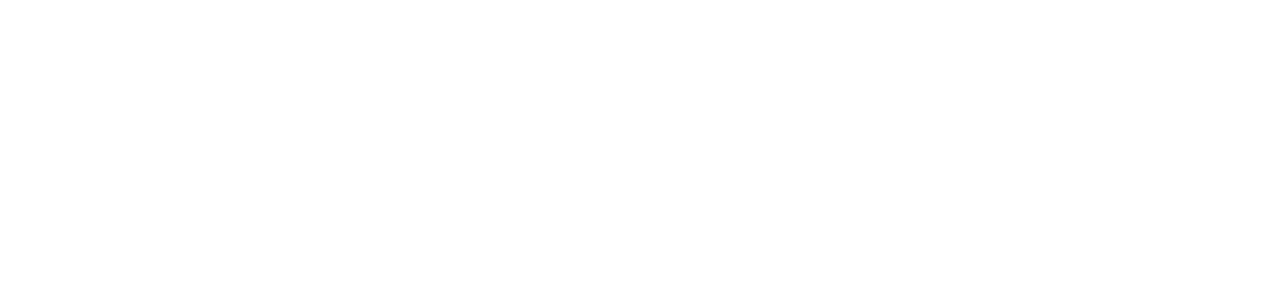
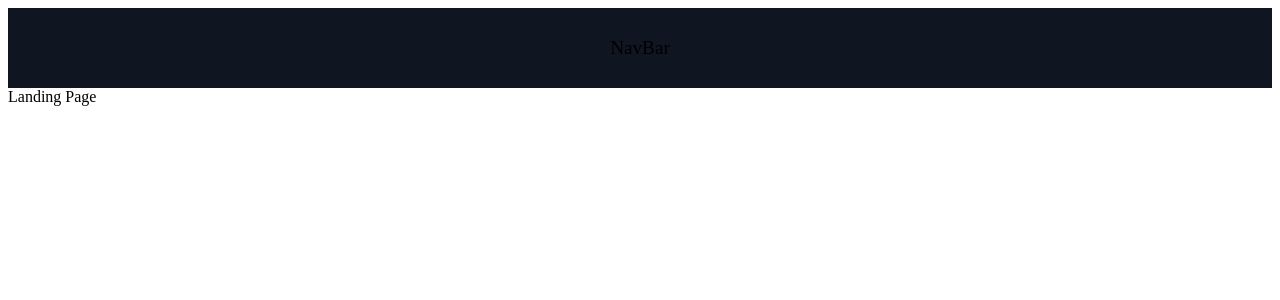
Before and after one commit to Tushar-Maity/Business-website, a React (Create React App) app: page / in a window 1280 px wide. Shown: the top 300 px of the page. Built offline with nearby package versions, Linux system fonts and the light colour scheme.

Commit message:
Navbar component added

```diff
--- a/package.json
+++ b/package.json
@@ -9,6 +9,7 @@
     "react": "^17.0.2",
     "react-dom": "^17.0.2",
     "react-scripts": "4.0.3",
+    "styled-components": "^5.3.0",
     "web-vitals": "^1.1.2"
   },
   "scripts": {
--- a/src/App.js
+++ b/src/App.js
@@ -1,9 +1,11 @@
 import React from 'react';
+import Navbar from "./components/Navbar";
 
 function App() {
   return (
     <div>
-
+       <Navbar />
+       Landing Page
     </div>
   );
 }
--- /dev/null
+++ b/src/components/Navbar.js
@@ -0,0 +1,27 @@
+import React from 'react'
+import styled from "styled-components"
+
+
+const Navbar = () => {
+    return (
+        <>
+            <StyledNav>
+                NavBar
+            </StyledNav>
+        </>
+    )
+}
+
+const StyledNav = styled.nav`
+    background: #101522;
+    height: 80px;
+    display: flex;
+    align-items: center;
+    justify-content: center;
+    position: sticky;
+    font-size: 1.2rem;
+    top: 0;
+    z-index: 1;
+`
+
+export default Navbar
```
Also changed, not shown: 1 other file (tests, documents, lock files or other folders).
